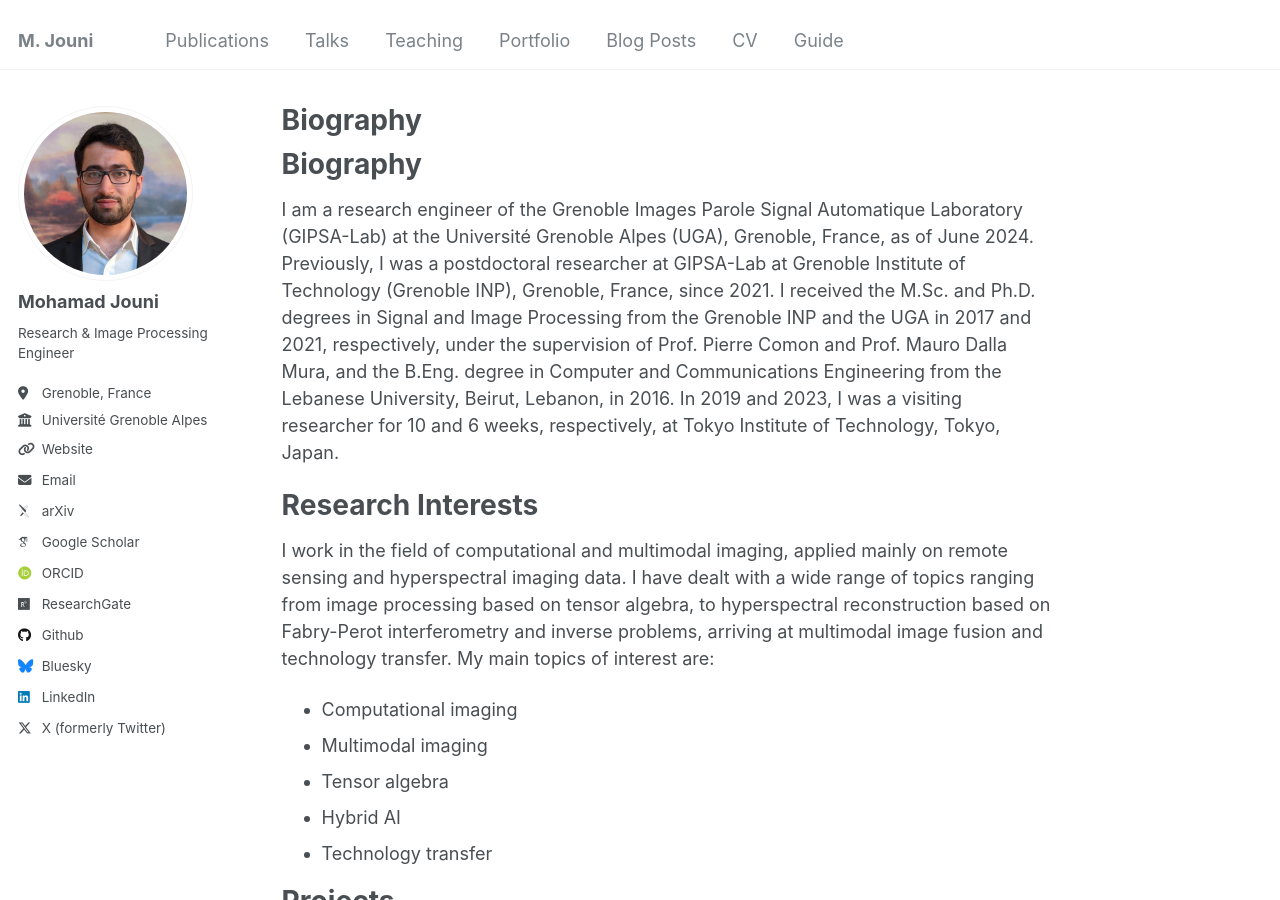
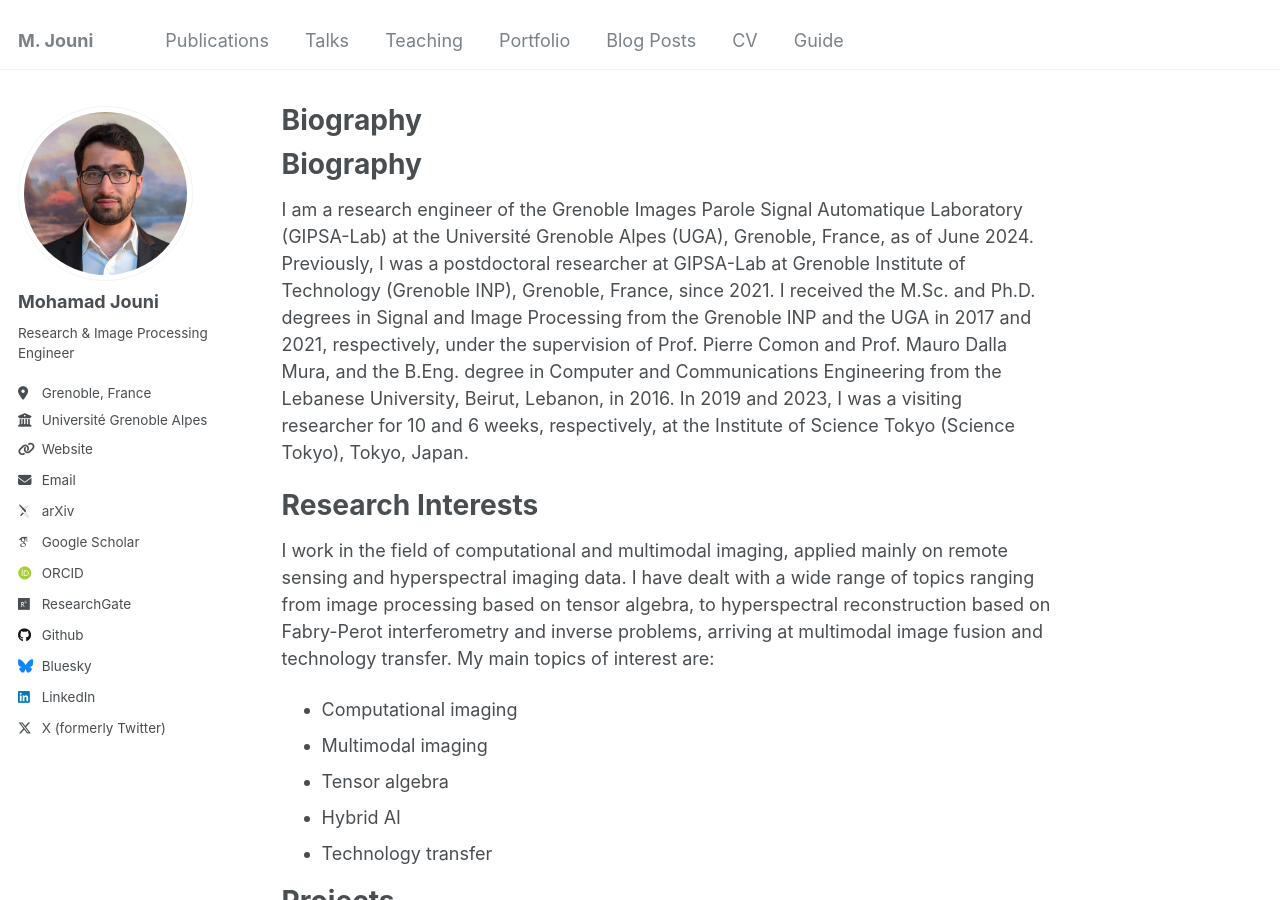
Before and after one commit to mhmdjouni/mhmdjouni.github.io, a Jekyll site: the page built from _pages/about.md, in a window 1280 px wide and 900 px high. Built offline with Jekyll 4.4.1, drawn with Linux system fonts in a browser that asks for light colours; some web fonts are replaced; our own code applies the rules of GitHub Pages for plain Markdown files.

Commit message:
Modify bio

```diff
--- a/_pages/about.md
+++ b/_pages/about.md
@@ -13,7 +13,7 @@ Biography
 I am a research engineer of the Grenoble Images Parole Signal Automatique Laboratory (GIPSA-Lab) at the Université Grenoble Alpes (UGA), Grenoble, France, as of June 2024.
 Previously, I was a postdoctoral researcher at GIPSA-Lab at Grenoble Institute of Technology (Grenoble INP), Grenoble, France, since 2021.
 I received the M.Sc. and Ph.D. degrees in Signal and Image Processing from the Grenoble INP and the UGA in 2017 and 2021, respectively, under the supervision of Prof. Pierre Comon and Prof. Mauro Dalla Mura, and the B.Eng. degree in Computer and Communications Engineering from the Lebanese University, Beirut, Lebanon, in 2016.
-In 2019 and 2023, I was a visiting researcher for 10 and 6 weeks, respectively, at Tokyo Institute of Technology, Tokyo, Japan.
+In 2019 and 2023, I was a visiting researcher for 10 and 6 weeks, respectively, at the Institute of Science Tokyo (Science Tokyo), Tokyo, Japan.
 
 Research Interests
 ===
```
Also changed, not shown: images/favicon.ico.
